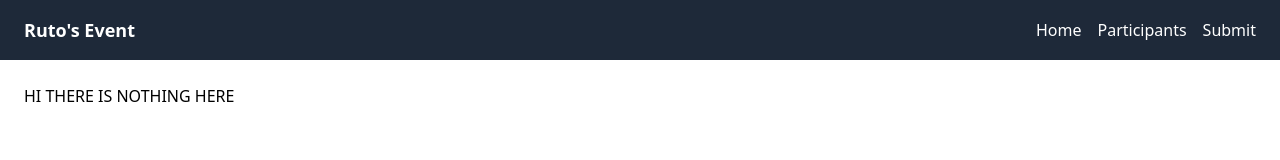
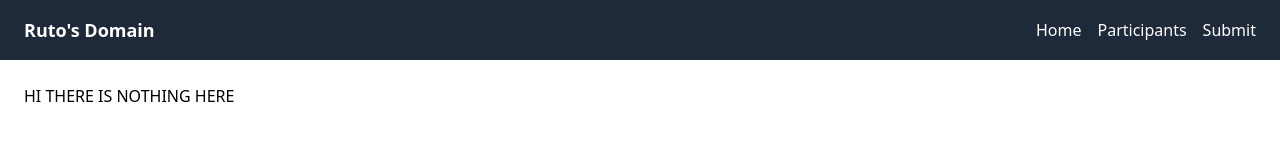
Before and after one commit to DevRuto/osp-event-bot, a Vue app in the folder src/webapp/: page / in a window 1280 px wide. Shown: the top 160 px of the page. Built offline with nearby package versions, Linux system fonts and the light colour scheme.

Commit message:
Change to Domain

```diff
--- a/src/webapp/src/App.vue
+++ b/src/webapp/src/App.vue
@@ -1,7 +1,7 @@
 <template>
   <div>
     <nav class="bg-gray-800 text-white px-6 py-4 flex justify-between items-center">
-      <div class="text-lg font-semibold">Ruto's Event</div>
+      <div class="text-lg font-semibold">Ruto's Domain</div>
       <div class="space-x-4">
         <RouterLink to="/" class="hover:text-gray-300">Home</RouterLink>
         <RouterLink to="/participants" class="hover:text-gray-300">Participants</RouterLink>
```
